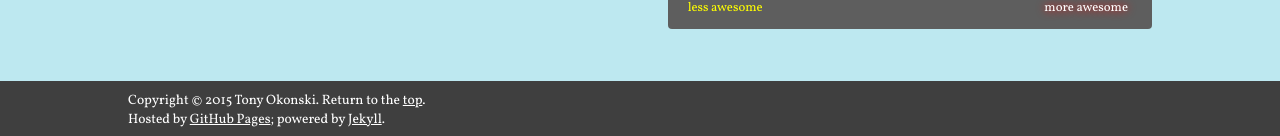
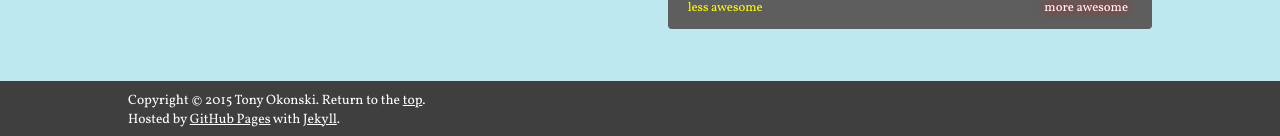
Before and after one commit to tonyokonski/tonyokonski.github.io, a Jekyll site: the page built from index.html, in a window 1280 px wide and 1152 px high. Shown: the part 1013-1149 px from the top of the window. Built offline with Jekyll 4.4.1, drawn with Linux system fonts in a browser that asks for light colours.

Commit message:
footer copy change
getting rid of the pretentious "powered by" and replacing it with the
elegant "with." Upon further review the former sounded a bit jackass-ish
in this case.

```diff
--- a/_includes/footer.html
+++ b/_includes/footer.html
@@ -2,7 +2,7 @@
 
   <section id="fgroup">
     <p>
-      Copyright © 2015 Tony Okonski. Return to the <a href="#tip-top">top</a>.<br />Hosted by <a href="https://pages.github.com/" target="_blank">GitHub Pages</a>; powered by <a href="http://jekyllrb.com/" target="_blank">Jekyll</a>.
+      Copyright © 2015 Tony Okonski. Return to the <a href="#tip-top">top</a>.<br />Hosted by <a href="https://pages.github.com/" target="_blank">GitHub Pages</a> with <a href="http://jekyllrb.com/" target="_blank">Jekyll</a>.
     </p>
 
   </section>
```
